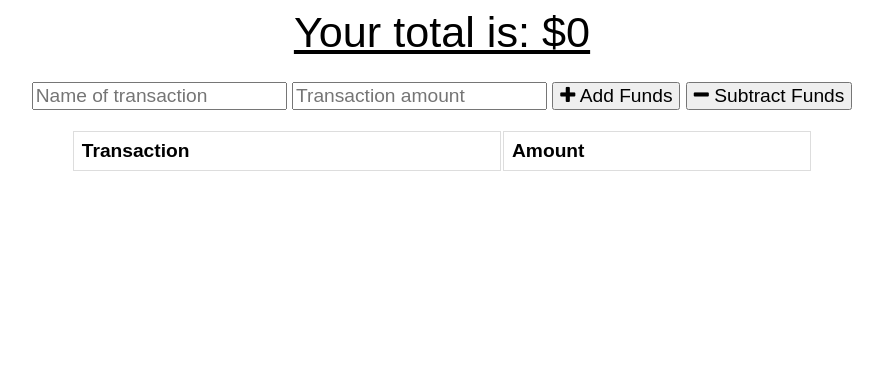
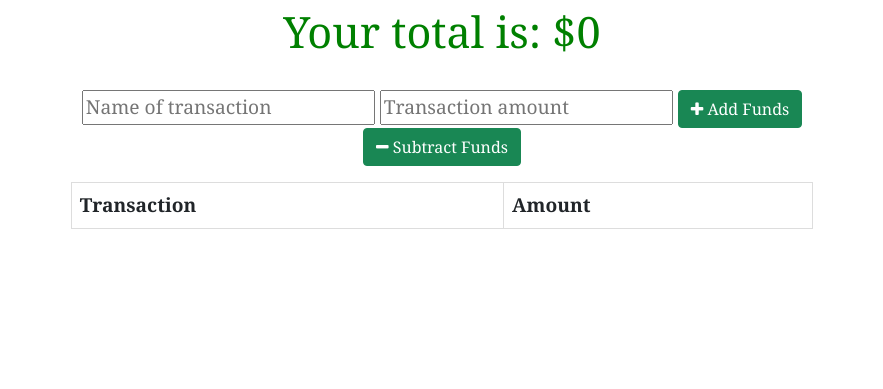
Before and after one commit to amcmilne/Budget-Tracker, a website: page public/index.html in a window 1280 px wide. Shown: the whole page, without its empty margins (198-1081 px from the left). Drawn offline with nearby package versions, Linux system fonts and the light colour scheme; no server answers.

Commit message:
final commit

```diff
--- a/public/assets/css/styles.css
+++ b/public/assets/css/styles.css
@@ -1,11 +1,11 @@
 body {
   font-size: 120%;
-  font-family: Arial;
+  font-family: Cambria, Cochin, Georgia, Times, 'Times New Roman', serif;
 }
 
 button, input {
   font-size: 100%;
-  font-family: Arial;
+  font-family: Cambria, Cochin, Georgia, Times, 'Times New Roman', serif;
 }
 
 table {
@@ -34,7 +34,7 @@ tr:nth-child(even) {
 
 .total {
   font-size: 150%;
-  text-decoration: underline;
+  color: green;
 }
 
 .form {
--- a/public/index.html
+++ b/public/index.html
@@ -7,7 +7,8 @@
   <meta http-equiv="X-UA-Compatible" content="ie=edge">
   <meta name="theme-color" content="#317EFB">
   <link rel="shortcut icon" href="icons/icon-192x192.png" type="image/x-icon">
-
+  <link href="https://cdn.jsdelivr.net/npm/bootstrap@5.0.0-beta2/dist/css/bootstrap.min.css" rel="stylesheet"
+    integrity="sha384-BmbxuPwQa2lc/FVzBcNJ7UAyJxM6wuqIj61tLrc4wSX0szH/Ev+nYRRuWlolflfl" crossorigin="anonymous">
   <link rel="stylesheet" href="https://stackpath.bootstrapcdn.com/font-awesome/4.7.0/css/font-awesome.min.css">
   <link rel="stylesheet" href="assets/css/styles.css">
   <link rel="manifest" href="manifest.webmanifest">
@@ -34,8 +35,8 @@
     <div class="form">
       <input type="text" id="t-name" placeholder="Name of transaction" />
       <input type="number" min="0" id="t-amount" placeholder="Transaction amount" />
-      <button id="add-btn"><i class="fa fa-plus buttons"></i> Add Funds</button>
-      <button id="sub-btn"><i class="fa fa-minus"></i> Subtract Funds</button>
+      <button type="button" id="add-btn" class="btn btn-success"><i class="fa fa-plus buttons"></i> Add Funds</button>
+      <button type="button" id="sub-btn" class="btn btn-success"><i class="fa fa-minus"></i> Subtract Funds</button>
       <p class="error"></p>
     </div>
 
--- a/public/service-worker.js
+++ b/public/service-worker.js
@@ -7,6 +7,9 @@ const FILES_TO_CACHE = [
   "/assets/css/styles.css",
   "/assets/js/index.js",
   "/manifest.webmanifest",
+  "https://cdn.jsdelivr.net/npm/chart.js@2.8.0",
+  "https://stackpath.bootstrapcdn.com/font-awesome/4.7.0/css/font-awesome.min.css",
+  "https://cdn.jsdelivr.net/npm/bootstrap@5.0.0-beta2/dist/css/bootstrap.min.css",
   "/assets/images/icons/icon-192x192.png",
   "/assets/images/icons/icon-512x512.png",
 ];
```
Also changed, not shown: app.json (deleted, +0 -7 lines), README.md, public/assets/images/img1.png, public/assets/images/img2.png.
